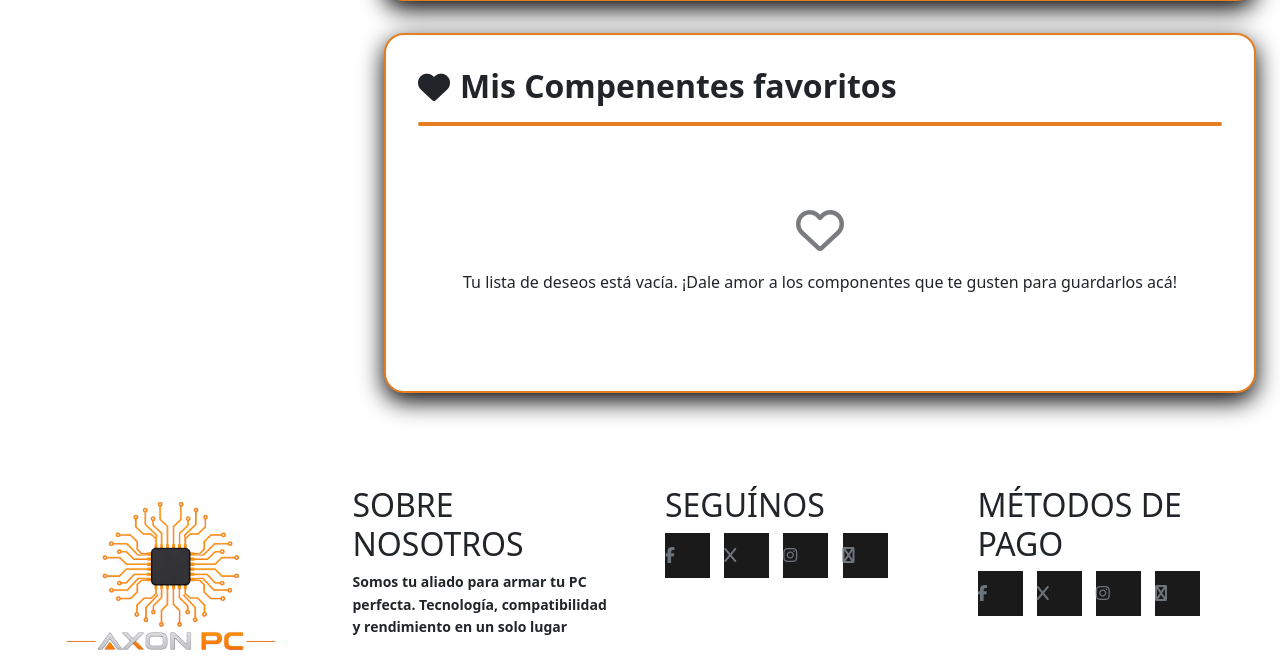
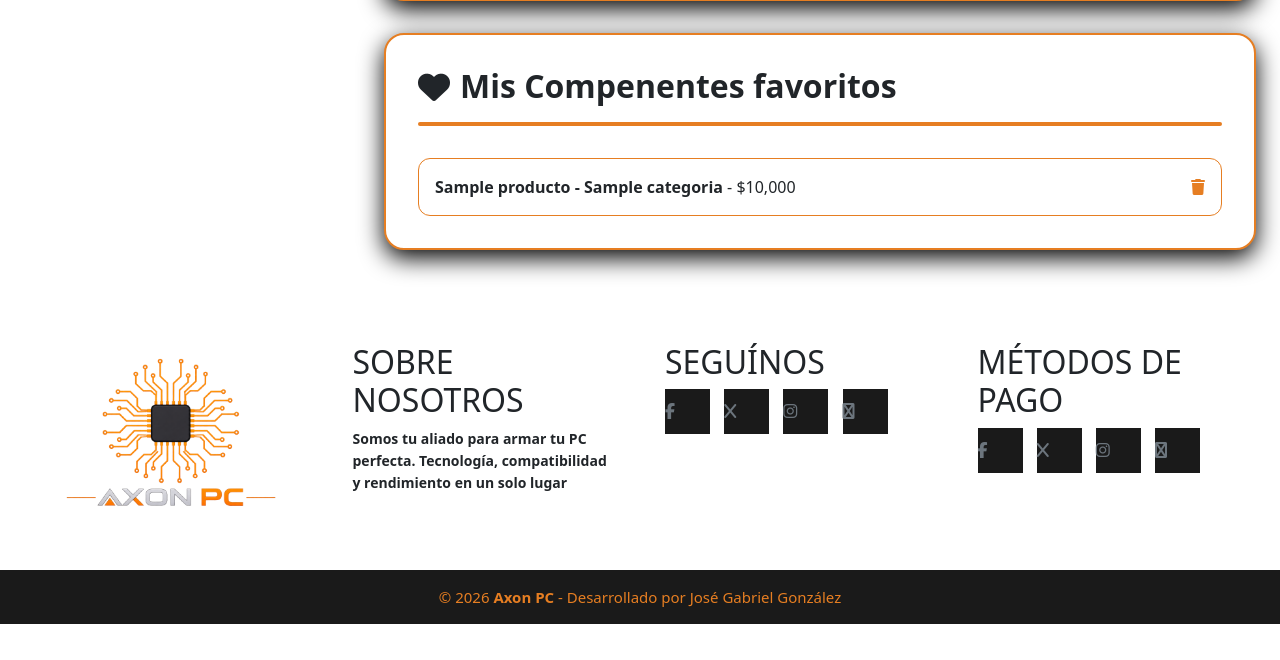
Before and after one commit to GabrielGonzalezBotto/e-commerce_pc-builder_django-MySQL, a Django app: page /perfil/ in a window 1280 px wide. Shown: the part 1135-1795 px from the top of the page. After the commit the page ends 1759 px from the top, so only its background shows below. Run offline with Django 5.2, Linux system fonts and the light colour scheme; a user stored in the database is signed in; tables that the repository leaves empty hold one stand-in row (values such as "Sample post"); some libraries are stand-ins or nearby versions.

Commit message:
feat: funcion guardar en favoritos

```diff
--- a/AXON_PC/static/js/scripts.js
+++ b/AXON_PC/static/js/scripts.js
@@ -35,3 +35,17 @@ function togglePassword(inputId) {
 }
 
 //Marcar producto como favorito
+document.querySelectorAll('.btn-favorito').forEach(icon => {
+    icon.addEventListener('click', function(e) {
+        e.preventDefault(); // Evita que la página salte
+        if (this.classList.contains('fa-regular')) {
+            this.classList.remove('fa-regular');
+            this.classList.add('fa-solid');
+            this.style.color = '#e74c3c'; // Se pinta de rojo Axon
+        } else {
+            this.classList.remove('fa-solid');
+            this.classList.add('fa-regular');
+            this.style.color = ''; // Vuelve al color base
+        }
+    });
+});
--- a/AXON_PC/tienda/urls.py
+++ b/AXON_PC/tienda/urls.py
@@ -4,4 +4,5 @@ from . import views
 urlpatterns = [
     path('tienda/', views.tienda, name='tienda'),
     path('producto/<int:pk>/', views.producto, name='producto'),
+    path('favorito/toggle/<int:producto_id>/', views.toggle_favorito, name='toggle_favorito'),
 ]
--- a/AXON_PC/usuarios/templates/usuarios/perfil.html
+++ b/AXON_PC/usuarios/templates/usuarios/perfil.html
@@ -101,9 +101,18 @@
                 <h2 class="section-title"><i class="fa-solid fa-heart"></i> Mis Compenentes favoritos</h2>
                 <div class="title-line" style="margin: 1rem 0 2rem 0;"></div>
 
-                <div class="empty-perfil-state">
-                    <i class="fa-regular fa-heart"></i>
-                    <p>Tu lista de deseos está vacía. ¡Dale amor a los componentes que te gusten para guardarlos acá!</p>
+                <div class="info-grid">
+                    {%  for prod in user.favoritos.all %}
+                        <div style="border: 1px solid var(--color-acento); padding: 1rem; border-radius: 12px; display: flex; justify-content: space-between; align-items: center;">
+                            <span><b>{{ prod.nombre }} - {{prod.categoria}}</b> - ${{ prod.precio|floatformat:3 }}</span>
+                            <a href="{% url 'toggle_favorito' prod.id %}" style="color: var(--color-acento); text-decoration: none;"><i class="fa-solid fa-trash"></i></a>
+                        </div>
+                    {% empty %}
+                        <div class="empty-perfil-state">
+                            <i class="fa-regular fa-heart"></i>
+                            <p>Tu lista de deseos está vacía. ¡Dale al corazón para guardar los componentes que te gusten, acá!</p>
+                        </div>
+                    {% endfor %}
                 </div>
             </section>
         </main>
```
Also changed, not shown: AXON_PC/tienda/templates/tienda/tienda.html (+6 -2 lines), AXON_PC/tienda/views.py (+14 -1 lines).
